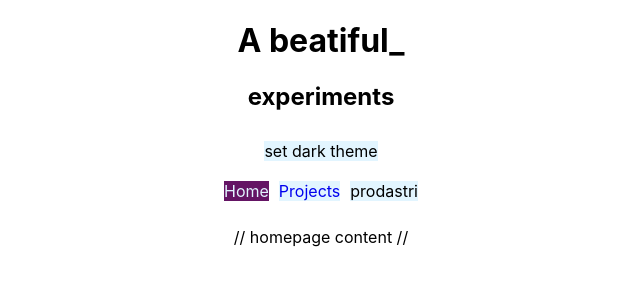
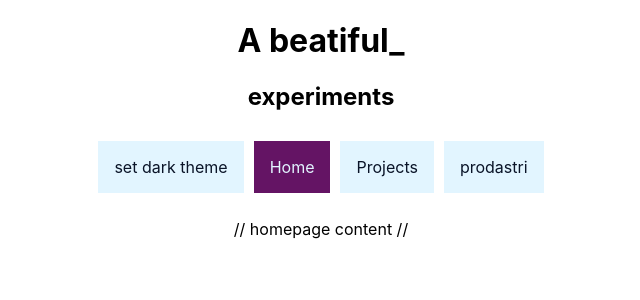
Before and after one commit to prod-astri/pfl_react_test, a React (Create React App) app: page / in a window 1280 px wide. Shown: the top 300 px of the page, without its empty margins (319-959 px from the left). Built offline with nearby package versions, Linux system fonts and the light colour scheme; what react-native would draw is missing.

Commit message:
create applyTheme for global theme management, edit css and header button classes

```diff
--- a/src/App.css
+++ b/src/App.css
@@ -1,7 +1,7 @@
 :root {
-  --light-color: rgb(226, 245, 255);
-  --dark-color: rgb(10, 20, 40);
-  --highlight-volor: rgb(100, 20, 100);
+  --main-color: rgb(226, 245, 255);
+  --second-color: rgb(10, 20, 40);
+  --highlight-color: rgb(100, 20, 100);
 }
 a {
   text-decoration: none;
@@ -19,18 +19,27 @@ input[type='reset'] {
   outline: inherit;
 }
 
-header button,
-header a,
-header .navLink{
+.headerBtn{
   margin: 10px 5px;
-  background-color: var(--light-color);
+  padding: 1rem;
+  background-color: var(--main-color);
+  color: var(--second-color);
+  transition: 200ms;
+}
+
+.headerBtn:hover{
+  color: var(--main-color);
+  background-color: var(--second-color);
 }
 
 .App {
   text-align: center;
 }
 
-header .selected {
-  background-color: var(--highlight-volor);
-  color: var(--light-color);
+header .selected,
+header .selected:hover
+{
+  background-color: var(--highlight-color);
+  color: var(--main-color);
+  transition: 250ms;
 }
--- a/src/App.js
+++ b/src/App.js
@@ -14,21 +14,57 @@ function App() {
   const [theme, setTheme] = useState('light');
   const [isWide, setIsWide] = useState(false);
 
-  const toggleTheme = e => {
-    console.log(`Set ${theme} theme`)
-    setTheme(theme === 'light' ? 'dark' : 'light')
-  };
+  function applyTheme(theme) {
+    console.log(theme)
+    const lightThemeColors = [
+      ["--main-color", "rgb(226, 245, 255)"],
+      ["--second-color", "rgb(10, 20, 40)"],
+      ["--highlight-color", "rgb(100, 20, 100)"]
+    ]
+
+    const darkThemeColors = [
+      ["--main-color", "rgb(0, 20, 40)"],
+      ["--second-color", "rgb(226, 245, 255)"],
+      ["--highlight-color", "rgb(100, 255, 100)"]
+    ]
+
+    let colorsArray = theme === 'dark' ? darkThemeColors : lightThemeColors
+
+    for (let [varName, color] of colorsArray) {
+      document.querySelector(":root").style.setProperty(varName, color);
+    }
+  }
+
+  function toggleTheme() {
+    console.log(`Set ${theme} theme`);
+
+    if (theme === 'light') {
+      setTheme('dark');
+      applyTheme(theme);
+    } else if (theme === 'dark') {
+      setTheme('light');
+      applyTheme(theme);
+    }
+
+  }
 
   const handleResize = () => {
     setIsWide(window.innerWidth < 600 ? false : true)
   }
 
-  useEffect(() => { handleResize() }, [])
+  // check the size at the start
+  useEffect(() => {  handleResize()}, [])
+
+  useEffect(() => {
+    applyTheme(theme)
+}, [theme])
+
+
 
   window.addEventListener("resize", handleResize)
 
   return (
-    <div className={"App " + (theme)}>
+    <div className={"App "}>
       <Header>
         <HeaderButtons isWide={isWide} theme={theme} toggleTheme={toggleTheme} />
       </Header>
@@ -46,6 +82,8 @@ function App() {
 
 export default App;
 
+
+
 // NOTES:
 // - not working from v6:
 //   import { Switch, Route } from 'react-router-dom'
--- a/src/components/HeaderButtons.js
+++ b/src/components/HeaderButtons.js
@@ -12,20 +12,20 @@ export default function HeaderButtons(props) {
     }
     return (
         <div>
-            <button onClick={toggleTheme}>
+            <button onClick={toggleTheme} className='headerBtn'>
                 {theme === 'dark' ? "set light theme" : "set dark theme"}
             </button>
 
             {props.isWide ?
-                <div>
-                {/* adding the classname and activeclass prop is optional, will default to "navLink" and "selected" */}
-                <ActiveLink path='/' inner='Home' classname={`navLink ${theme}`} activeclass='selected'></ActiveLink>
-                <ActiveLink path='/projects' classname={`navLink ${theme}`} inner='Projects' ></ActiveLink>
+                <>
+                    {/* adding the classname and activeclass prop is optional, will default to "navLink" and "selected" */}
+                    <ActiveLink path='/' inner='Home' classname='headerBtn' activeclass='selected'></ActiveLink>
+                    <ActiveLink path='/projects' inner='Projects' classname='headerBtn'></ActiveLink>
 
-                    <button onClick={redirectToAstri} className={theme}>prodastri</button>
-                </div>
+                    <button className='headerBtn' onClick={redirectToAstri} >prodastri</button>
+                </>
                 :
-                <img src={burger} alt='menu icon' style={{ width: '20px' }} className={theme}/>
+                <img src={burger} alt='menu icon' style={{ width: '20px' }} />
             }
         </div>)
 }
```
